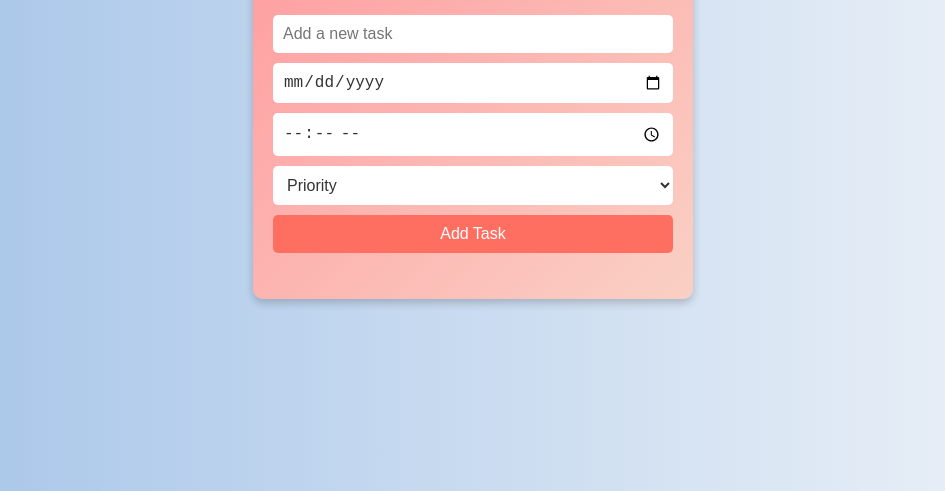
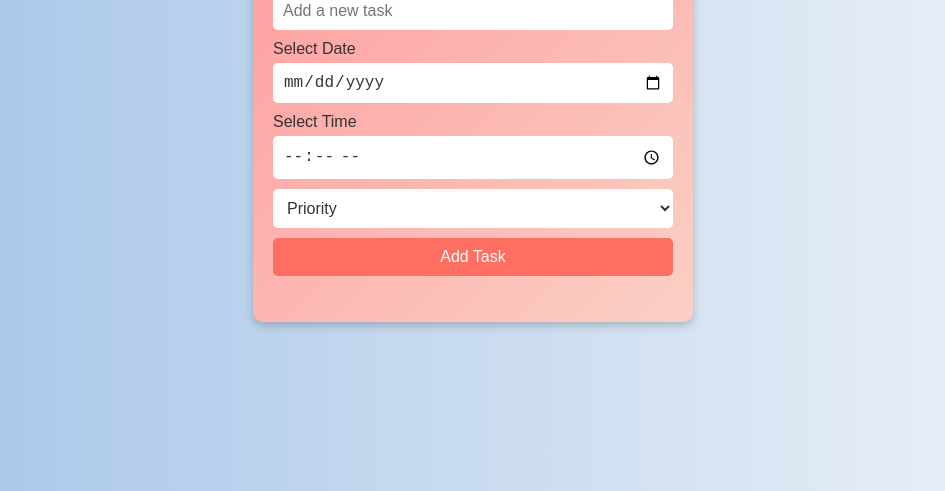
Before and after one commit to Joseph-Ibeh/My-To-Do-List-APP, a plain HTML site: page index.html in a window 1280 px wide. Shown: the part 309-800 px from the top of the page, without its empty margins (167-1112 px from the left). Drawn offline with Linux system fonts and the light colour scheme.

Commit message:
Added placeholders for date and time inputs and adjusted styles

```diff
--- a/index.html
+++ b/index.html
@@ -17,7 +17,9 @@
         placeholder="Add a new task"
         required
       />
+      <label for="taskDate">Select Date</label>
       <input type="date" id="taskDate" required />
+      <label for="taskTime">Select Time</label>
       <input type="time" id="taskTime" required />
 
       <!-- Task priority selector -->
--- a/style.css
+++ b/style.css
@@ -63,6 +63,13 @@ h1 {
 form {
   display: flex;
   flex-direction: column;
+}
+
+form label {
+  font-size: 16px;
+  margin-bottom: 5px;
+  display: block;
+  color: #333;
 }
 
 input[type="text"],
```
Lines whose indentation alone changed are shown as unchanged.
